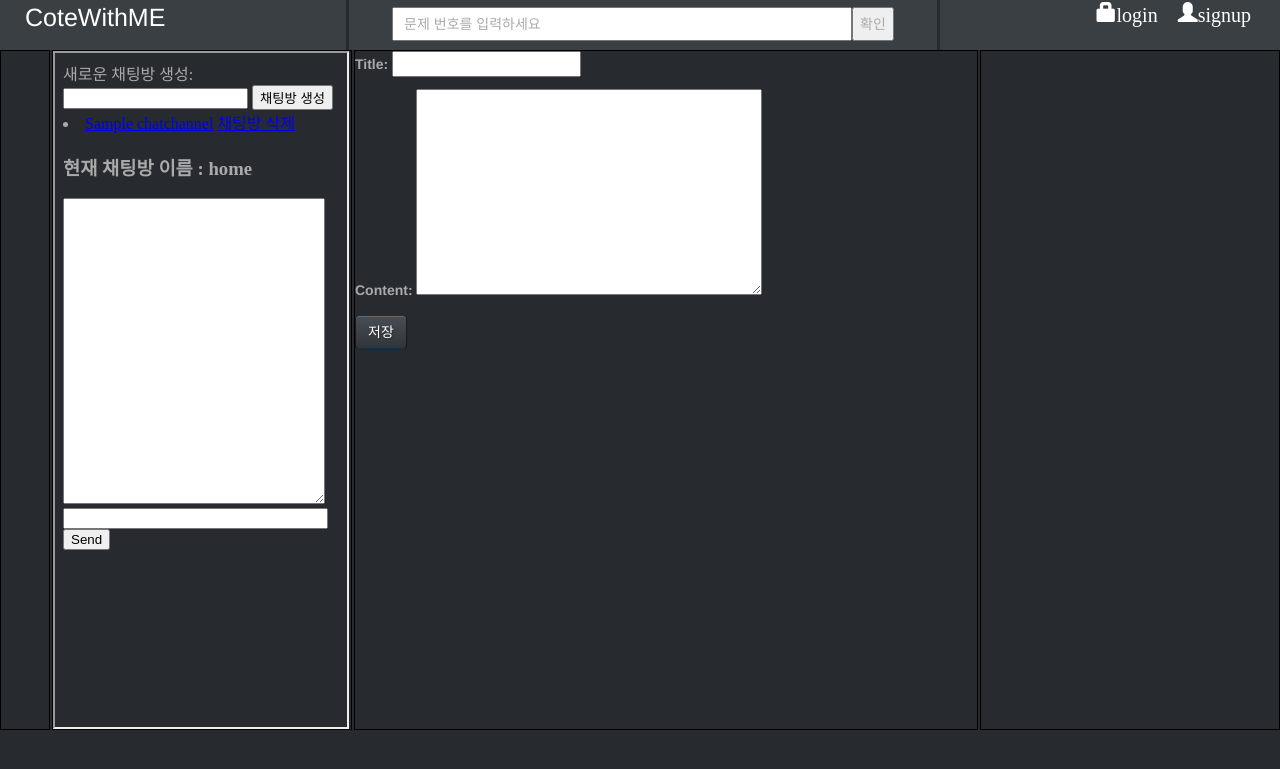
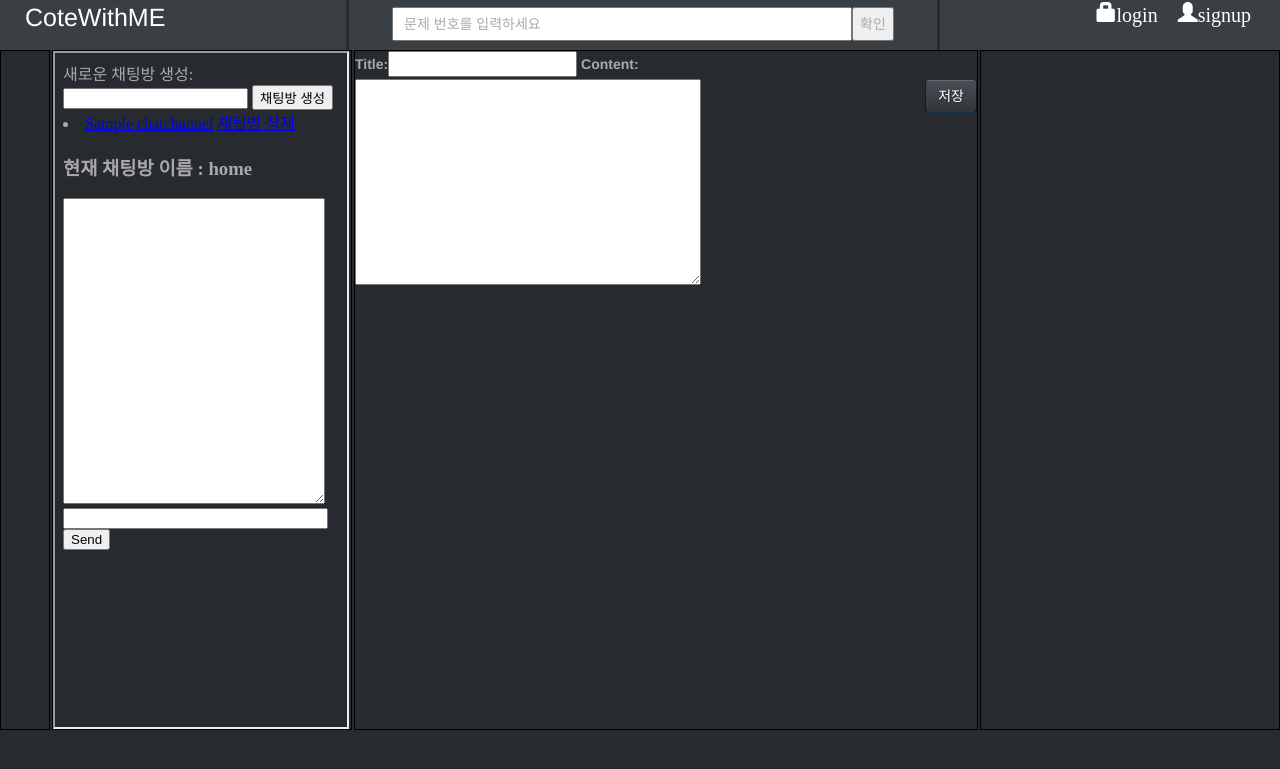
Before and after one commit to winterash2/cotewithme, a Django app: page /team/1/post_new/ in a window 1280 px wide. Shown: the top 769 px of the page. Run offline with Django 3.2, Linux system fonts and the light colour scheme; tables that the repository leaves empty hold one stand-in row (values such as "Sample post"); some libraries are stand-ins or nearby versions.

Commit message:
change form

```diff
--- a/board/templates/board/post_new.html
+++ b/board/templates/board/post_new.html
@@ -4,13 +4,12 @@
 {% endblock %}
 
 {% block problem_code_area %}
-    <table>
-        <form method="post" class="post-form">
-            {% csrf_token %}
-            {{ post_form.as_p }}
-            <button type="submit" class="save btn btn-primary">저장</button>
-        </form>
-    </table>
+    <form method="post">
+        {% csrf_token %}
+        {{ post_form }}
+        <button style="float: right;" type="submit" class="save btn btn-primary">저장</button>
+    </form>
+
 
 {% endblock %}
 
```
